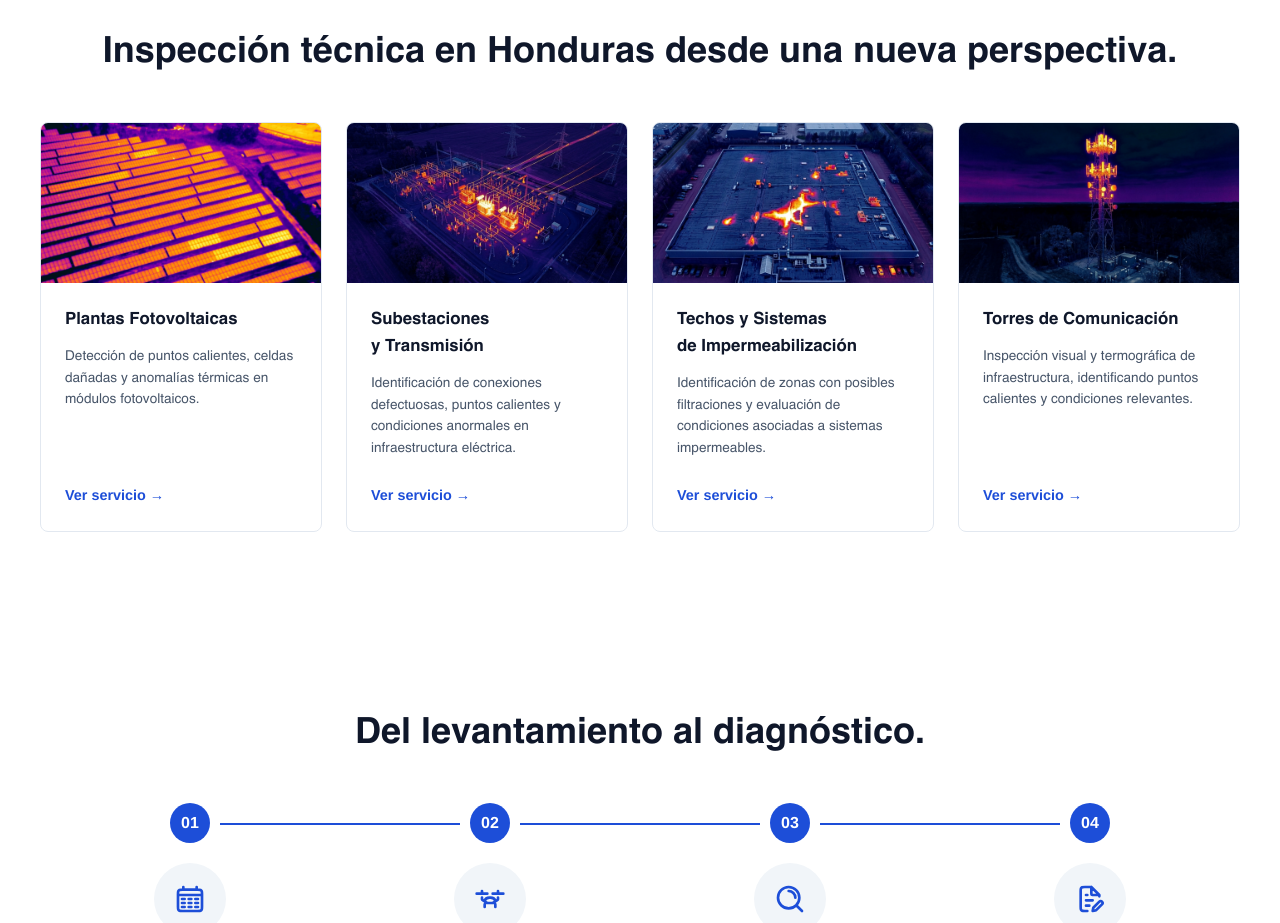
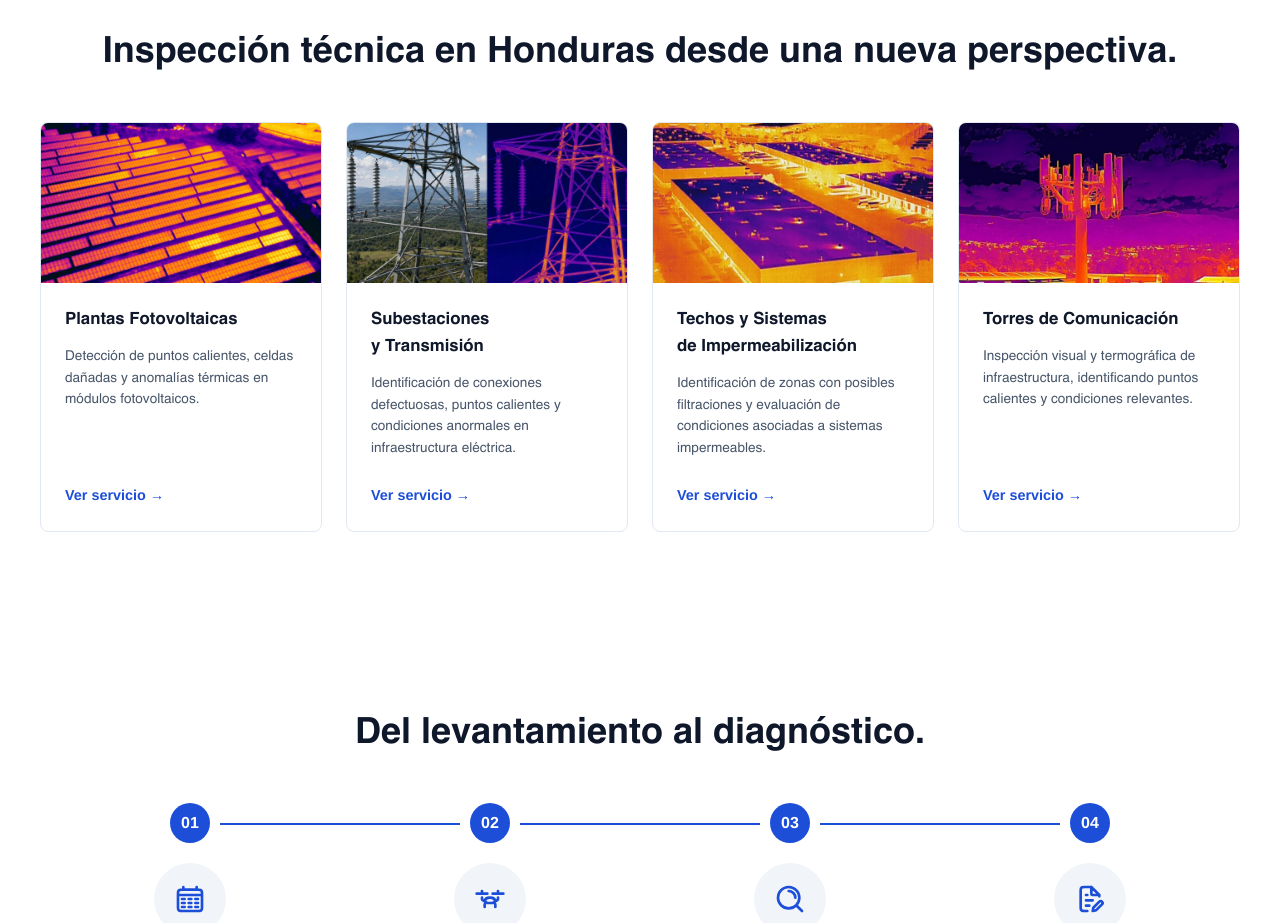
Before and after one commit to Mindmazing/Soner-Landing-Page, a website built with Vite: page index.html in a window 1280 px wide. Shown: the part 1200-2123 px from the top of the page. Built offline with nearby package versions, Linux system fonts and the light colour scheme.

Commit message:
Update techos and torres images, delete old ones

```diff
--- a/index.html
+++ b/index.html
@@ -202,7 +202,7 @@
           </div>
           <div class="service-card">
             <img
-              src="/images/termografia_subestacion.jpg"
+              src="/images/Soner-Subestaciones.jpg"
               alt="Subestaciones y Transmisión"
               class="service-img"
             />
@@ -217,7 +217,7 @@
           </div>
           <div class="service-card">
             <img
-              src="/images/termografia_techo.jpg"
+              src="/images/Soner-Techos.jpg"
               alt="Techos y Sistemas de Impermeabilización"
               class="service-img"
             />
@@ -232,7 +232,7 @@
           </div>
           <div class="service-card">
             <img
-              src="/images/termografia_torre.jpg"
+              src="/images/Soner-Torres.jpg"
               alt="Torres de Comunicación"
               class="service-img"
             />
```
Also changed, not shown: public/images/Soner-Subestaciones.jpg (added), public/images/Soner-Techos.jpg (added), public/images/Soner-Torres.jpg (added), public/images/termografia_subestacion.jpg (deleted), public/images/termografia_techo.jpg (deleted), public/images/termografia_torre.jpg (deleted).
